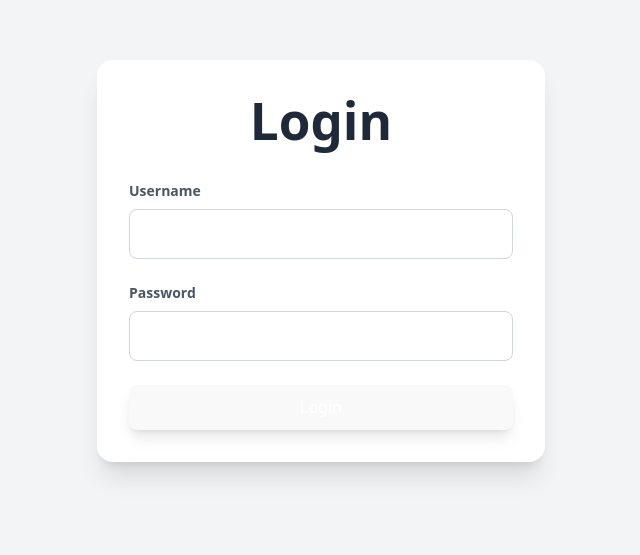
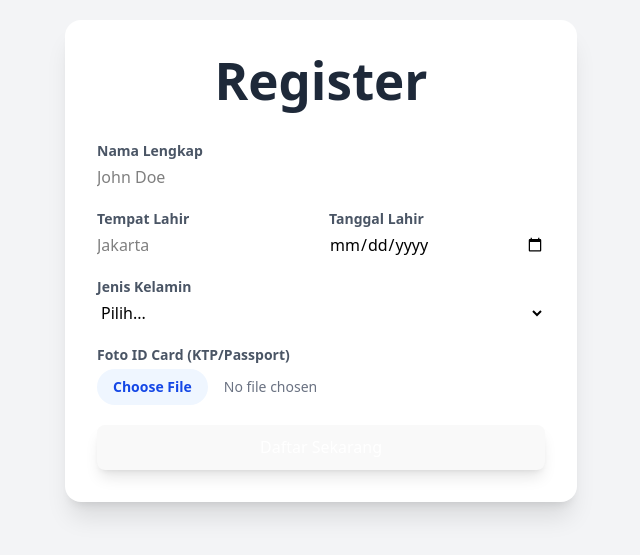
Before and after one commit to JarjitGASS/Payshield-AI, a React app in the folder frontend/: page / in a window 1280 px wide. Shown: the part 139-694 px from the top of the page, without its empty margins (319-959 px from the left). Built offline with nearby package versions, Linux system fonts and the light colour scheme; the HTML template or start-up script is replaced by a standard one.

Commit message:
feat: add register page

```diff
--- a/frontend/src/App.tsx
+++ b/frontend/src/App.tsx
@@ -3,11 +3,12 @@ import reactLogo from './assets/react.svg'
 import viteLogo from '/vite.svg'
 import './App.css'
 import LoginPage from './pages/login.page'
+import RegisterPage from './pages/register.page'
 
 function App() {
   const [count, setCount] = useState(0)
 
-  return LoginPage();
+  return <RegisterPage/>;
   return (
     <>
       <div>
--- a/frontend/src/pages/login.page.tsx
+++ b/frontend/src/pages/login.page.tsx
@@ -1,4 +1,3 @@
-// pages/RegisterPage.tsx
 import { useState } from "react";
 import useBehavioralMonitor from "../hooks/useBehavioralMonitor.hook";
 
--- /dev/null
+++ b/frontend/src/pages/register.page.tsx
@@ -0,0 +1,86 @@
+import { useState } from "react";
+
+export default function RegisterPage() {
+  const [isError, setIsError] = useState<boolean | null>(null);
+  const [message, setMessage] = useState<string | null>(null);
+
+  const handleSubmit = async (e: React.FormEvent<HTMLFormElement>) => {
+    e.preventDefault();
+    const form = e.currentTarget;
+
+    const formData = new FormData(form);
+
+
+    try {
+      const response = await fetch('http://localhost:3000/auth/register', {
+        method: 'POST',
+        body: formData,
+      });
+
+      const result = await response.json();
+      setIsError(!result.success);
+      setMessage(result.message);
+
+    } catch (err) {
+      console.error("Registration error:", err);
+      setIsError(true);
+      setMessage("Failed to connect to the server.");
+    }
+  };
+
+  return (
+    <div className="min-h-screen w-screen flex items-center justify-center bg-gray-100 p-6">
+      <div className="bg-white p-8 rounded-2xl shadow-xl w-full max-w-lg">
+        <h1 className="text-3xl font-bold text-center text-gray-800 mb-8">Register</h1>
+
+        <form onSubmit={handleSubmit} className="space-y-5">
+          <div className="flex flex-col">
+            <label className="text-sm font-semibold text-gray-600 mb-1">Nama Lengkap</label>
+            <input name="fullname" type="text" required className="input-style text-black" placeholder="John Doe" />
+          </div>
+
+          <div className="grid grid-cols-2 gap-4">
+            <div className="flex flex-col">
+              <label className="text-sm font-semibold text-gray-600 mb-1">Tempat Lahir</label>
+              <input name="pob" type="text" required className="input-style text-black" placeholder="Jakarta" />
+            </div>
+            <div className="flex flex-col">
+              <label className="text-sm font-semibold text-gray-600 mb-1">Tanggal Lahir</label>
+              <input name="dob" type="date" required className="input-style text-black" />
+            </div>
+          </div>
+
+          <div className="flex flex-col">
+            <label className="text-sm font-semibold text-gray-600 mb-1">Jenis Kelamin</label>
+            <select name="gender" required className="input-style bg-white text-black">
+              <option value="">Pilih...</option>
+              <option value="Laki-laki text-black">Laki-laki</option>
+              <option value="Perempuan text-black">Perempuan</option>
+            </select>
+          </div>
+
+          <div className="flex flex-col">
+            <label className="text-sm font-semibold text-gray-600 mb-1">Foto ID Card (KTP/Passport)</label>
+            <input
+              name="idCard"
+              type="file"
+              accept="image/*"
+              required
+              className="block w-full text-sm text-gray-500 file:mr-4 file:py-2 file:px-4 file:rounded-full file:border-0 file:text-sm file:font-semibold file:bg-blue-50 file:text-blue-700 hover:file:bg-blue-100"
+            />
+          </div>
+
+          <button type="submit" className="w-full bg-blue-600 hover:bg-blue-700 text-white font-bold py-3 rounded-lg transition-all shadow-lg active:scale-[0.98]">
+            Daftar Sekarang
+          </button>
+        </form>
+
+        {isError !== null && (
+          <div className={`mt-6 p-4 rounded-lg text-center ${isError ? 'bg-red-100 text-red-700' : 'bg-green-100 text-green-700'}`}>
+            {message}
+          </div>
+        )}
+      </div>
+    </div>
+  );
+}
```
